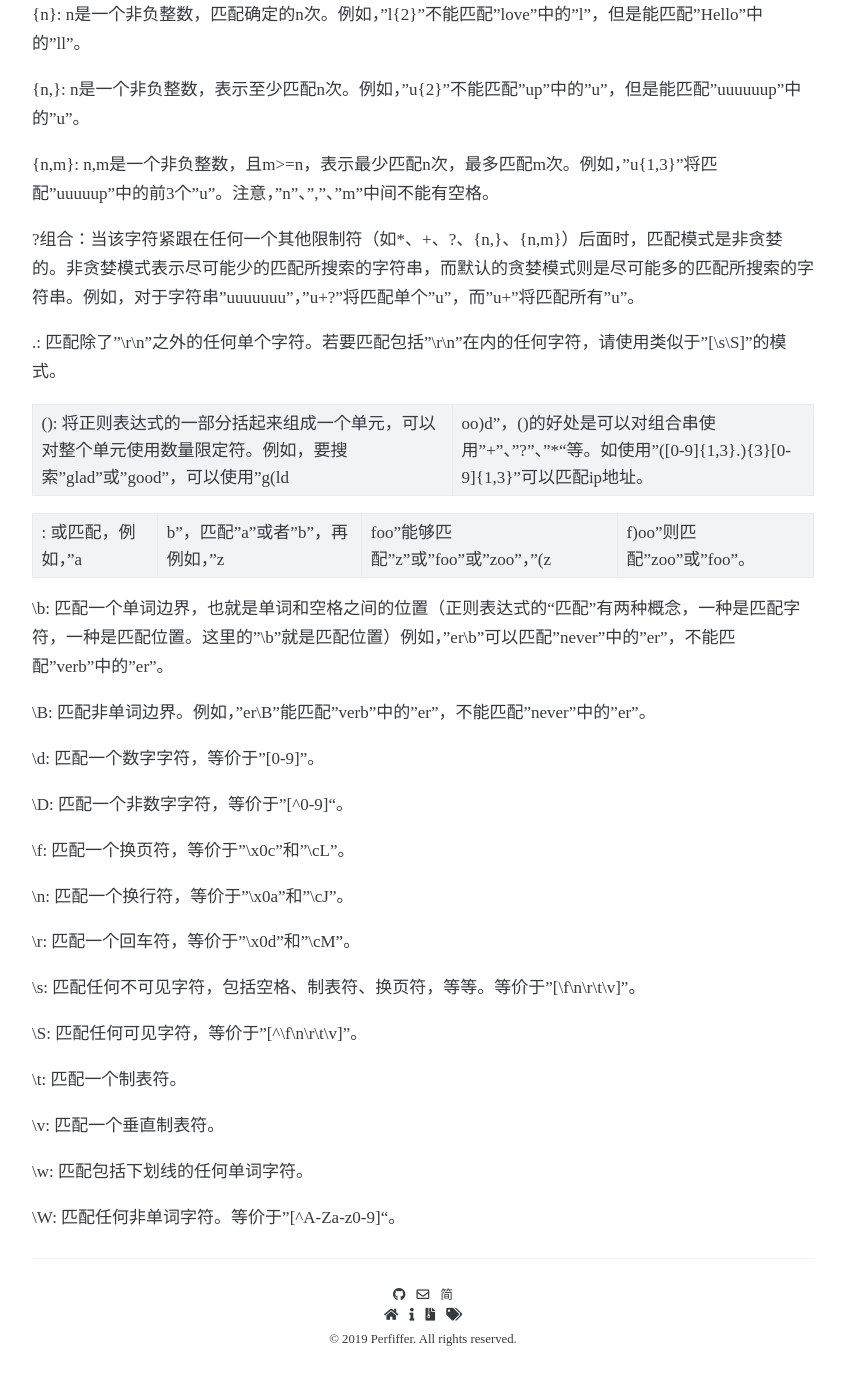
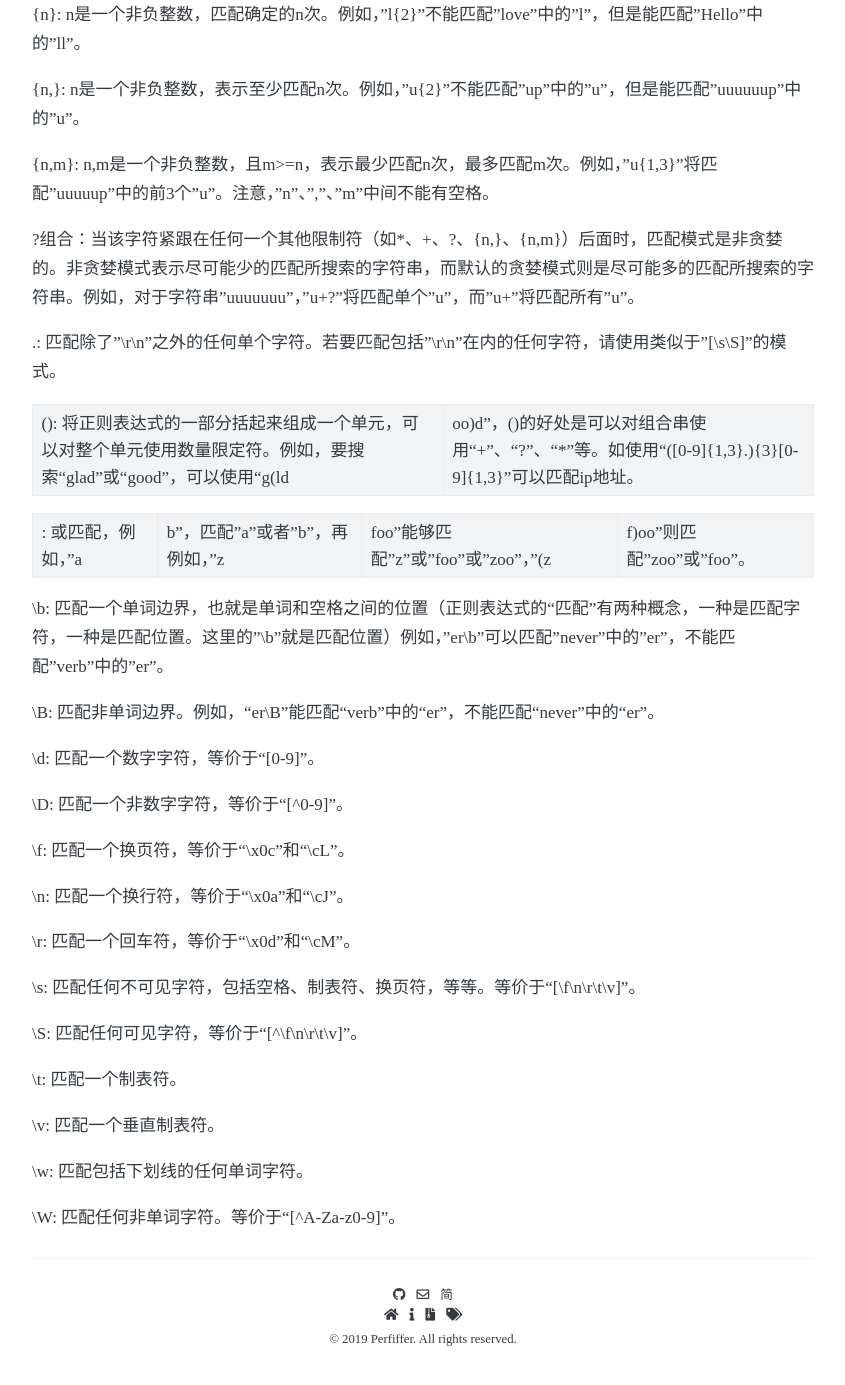
Before and after one commit to perfiffer/perfiffer.github.io, a Jekyll site: the page built from _posts/2020-03-31-shell-regex.md, in a window 1280 px wide and 1400 px high, scrolled down 622 px. Shown: the top 1385 px of the window, without its empty margins (217-1062 px from the left). Built offline with Jekyll 4.4.1, drawn with Linux system fonts in a browser that asks for light colours; some web fonts are replaced; some of the changed text lies outside the part shown.

Commit message:
修改格式

```diff
--- a/_posts/2020-03-31-shell-regex.md
+++ b/_posts/2020-03-31-shell-regex.md
@@ -7,7 +7,7 @@ tags:
 ---
 Shell是Linux下的一个程序，负责与kernel交互。同时，也是一种语言，通过指令集调动kernel。想要学习Shell，正则表达式必不可少。
 
-\：表示下一个字符的标记符、一个向后引用或一个八进制转义符。例如："\\t"匹配"\t"，"\t"表示一个制表符。通常称"\"为转义符。
+\：表示下一个字符的标记符、一个向后引用或一个八进制转义符。例如：“\\t”匹配“\t”，“\t”表示一个制表符。通常称“\”为转义符。
 
 ^: 匹配输入字符串的开始位置。如果设置了RegExp对象的Multiline属性，则"^"匹配"\n"或"\r"之后的位置。
 
@@ -29,7 +29,7 @@ $: 匹配输入字符串的结束位置。如果设置了RegExp对象的Multilin
 
 .: 匹配除了"\r\n"之外的任何单个字符。若要匹配包括"\r\n"在内的任何字符，请使用类似于"[\s\S]"的模式。
 
-(): 将正则表达式的一部分括起来组成一个单元，可以对整个单元使用数量限定符。例如，要搜索"glad"或"good"，可以使用"g(ld|oo)d"，()的好处是可以对组合串使用"+"、"?"、"*"等。如使用"([0-9]{1,3}\.){3}[0-9]{1,3}"可以匹配ip地址。
+(): 将正则表达式的一部分括起来组成一个单元，可以对整个单元使用数量限定符。例如，要搜索“glad”或“good”，可以使用“g(ld|oo)d”，()的好处是可以对组合串使用“+”、“?”、“*”等。如使用“([0-9]{1,3}\.){3}[0-9]{1,3}”可以匹配ip地址。
 
 |: 或匹配，例如，"a|b"，匹配"a"或者"b"，再例如，"z|foo"能够匹配"z"或"foo"或"zoo"，"(z|f)oo"则匹配"zoo"或"foo"。
 
@@ -43,21 +43,21 @@ $: 匹配输入字符串的结束位置。如果设置了RegExp对象的Multilin
 
 \b: 匹配一个单词边界，也就是单词和空格之间的位置（正则表达式的“匹配”有两种概念，一种是匹配字符，一种是匹配位置。这里的"\b"就是匹配位置）例如，"er\b"可以匹配"never"中的"er"，不能匹配"verb"中的"er"。
 
-\B: 匹配非单词边界。例如，"er\B"能匹配"verb"中的"er"，不能匹配"never"中的"er"。
+\B: 匹配非单词边界。例如，“er\B”能匹配“verb”中的“er”，不能匹配“never”中的“er”。
 
-\d: 匹配一个数字字符，等价于"[0-9]"。
+\d: 匹配一个数字字符，等价于“[0-9]”。
 
-\D: 匹配一个非数字字符，等价于"[^0-9]"。
+\D: 匹配一个非数字字符，等价于“[^0-9]”。
 
-\f: 匹配一个换页符，等价于"\x0c"和"\cL"。
+\f: 匹配一个换页符，等价于“\x0c”和“\cL”。
 
-\n: 匹配一个换行符，等价于"\x0a"和"\cJ"。
+\n: 匹配一个换行符，等价于“\x0a”和“\cJ”。
 
-\r: 匹配一个回车符，等价于"\x0d"和"\cM"。
+\r: 匹配一个回车符，等价于“\x0d”和“\cM”。
 
-\s: 匹配任何不可见字符，包括空格、制表符、换页符，等等。等价于"[\f\n\r\t\v]"。
+\s: 匹配任何不可见字符，包括空格、制表符、换页符，等等。等价于“[\f\n\r\t\v]”。
 
-\S: 匹配任何可见字符，等价于"[^\f\n\r\t\v]"。
+\S: 匹配任何可见字符，等价于“[^\f\n\r\t\v]”。
 
 \t: 匹配一个制表符。
 
@@ -65,4 +65,4 @@ $: 匹配输入字符串的结束位置。如果设置了RegExp对象的Multilin
 
 \w: 匹配包括下划线的任何单词字符。
 
-\W: 匹配任何非单词字符。等价于"[^A-Za-z0-9]"。
+\W: 匹配任何非单词字符。等价于“[^A-Za-z0-9]”。
```
